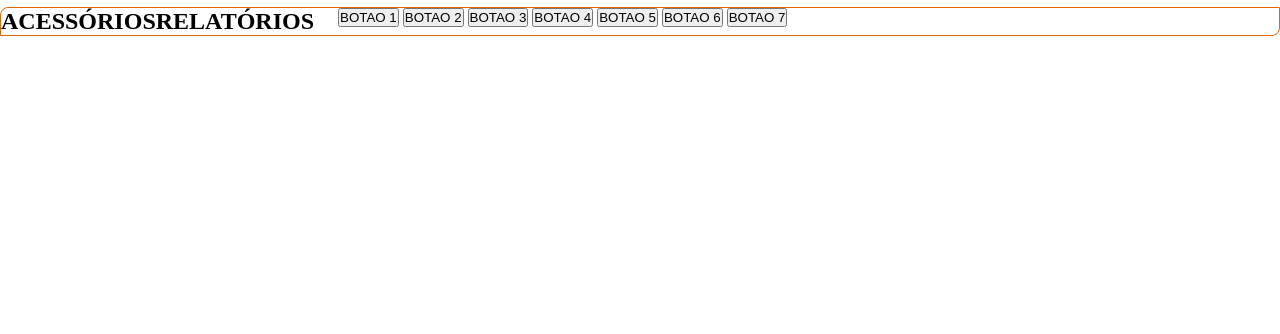
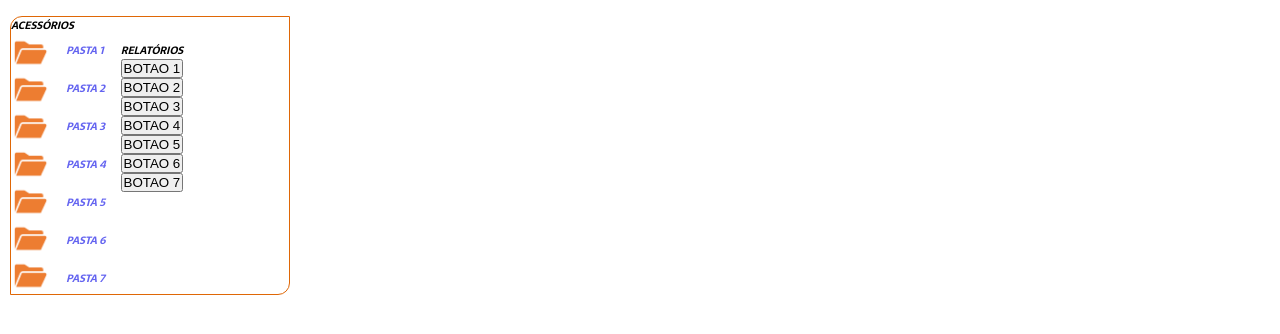
Before and after one commit to cezar-deev/SQL, a plain HTML site: page Projeto_TelaHome/Index.html in a window 1280 px wide. Shown: the part 158-492 px from the top of the page. Drawn offline with Linux system fonts and the light colour scheme.

Commit message:
Atualizar

```diff
--- a/Projeto_TelaHome/Index.html
+++ b/Projeto_TelaHome/Index.html
@@ -39,20 +39,32 @@
     </header>
 
     <main>
-        <section class="pastas">
-            <h2>ACESSÓRIOS</h2>
-            <H2>RELATÓRIOS</H2>
-            <div>
-                <img src="" alt="">
-                <img src="" alt="">
-                <img src="" alt="">
-                <img src="" alt="">
-                <img src="" alt="">
-                <img src="" alt="">
-                <img src="" alt="">
+        <section class="acessos">
+
+
+            <div class="acessos-pastas">
+                <h2>ACESSÓRIOS</h2>
+                <img src="img/img_pasta.png" alt="">
+                <img src="img/img_pasta.png" alt="">
+                <img src="img/img_pasta.png" alt="">
+                <img src="img/img_pasta.png" alt="">
+                <img src="img/img_pasta.png" alt="">
+                <img src="img/img_pasta.png" alt="">
+                <img src="img/img_pasta.png" alt="">
             </div>
 
-            <div>
+            <div class="acessos-pastas-nome">
+                <h2>PASTA 1</h2>
+                <h2>PASTA 2</h2>
+                <h2>PASTA 3</h2>
+                <h2>PASTA 4</h2>
+                <h2>PASTA 5</h2>
+                <h2>PASTA 6</h2>
+                <h2>PASTA 7</h2>
+            </div>
+
+            <div class="acessos-botoes">
+                <H2>RELATÓRIOS</H2>
                 <button>BOTAO 1</button>
                 <button>BOTAO 2</button>
                 <button>BOTAO 3</button>
--- a/Projeto_TelaHome/Style/style.css
+++ b/Projeto_TelaHome/Style/style.css
@@ -86,9 +86,37 @@ body {
 
 }
 
-.pastas {
+.acessos {
     display: flex;
+    flex-direction: row;
     border: 0.4px solid #df6706;
-    border-radius: 8px 0px 8px 0px;
-    margin-top: 10px;
+    border-radius: 12px 0px 12px 0px;
+    margin-top: 19px;
+    font-family: 'Sarala', sans-serif;
+    font-size: 7px;
+    font-style: italic;
+    width: 280px;
+    margin-left: 10px;
+    gap: 15px;
 }
+
+.acessos-pastas {
+    display: flex;
+    flex-direction: column;
+    width: 40px;
+}
+
+.acessos-pastas-nome {
+    display: flex;
+    flex-direction: column;
+    gap: 21px;
+    margin-top: 25px;
+    color: rgba(42, 42, 235, 0.733);
+}
+
+.acessos-botoes {
+    display: flex;
+    flex-direction: column;
+    margin-top: 25px;
+
+}
```
Also changed, not shown: Projeto_TelaHome/img/img_pasta.png (added).
